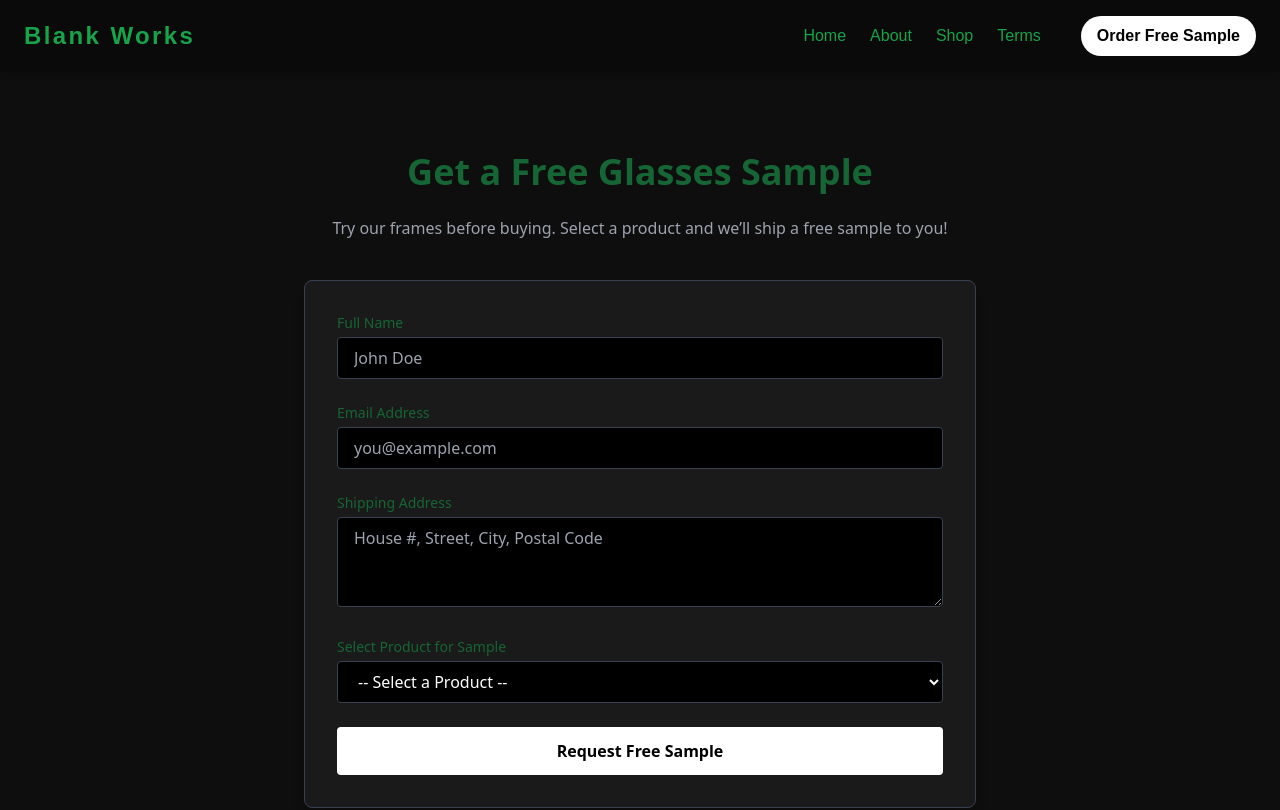
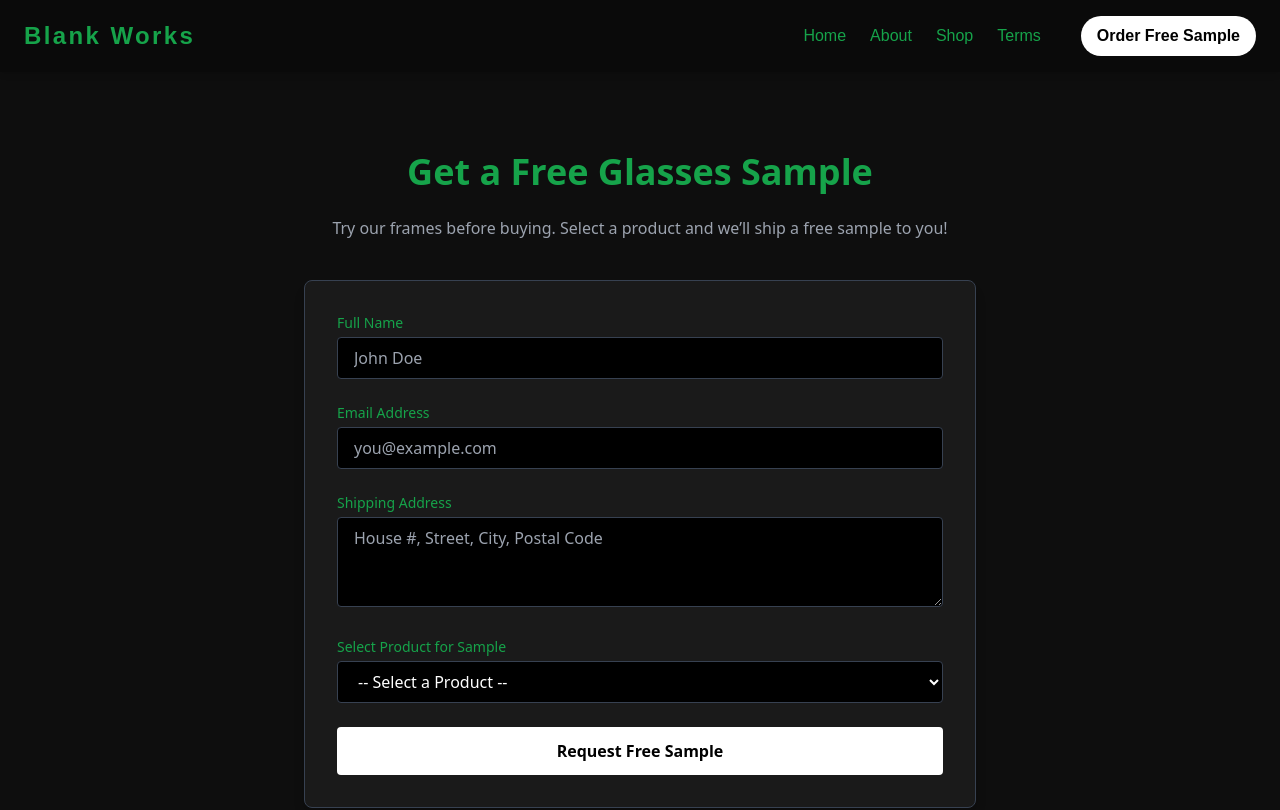
Before and after one commit to gulariba/Glasses-website, a Next.js app: page /free-sample in a window 1280 px wide. Shown: the top 810 px of the page. Built offline with nearby package versions, Linux system fonts and the light colour scheme.

Commit message:
Update page.tsx

```diff
--- a/src/app/free-sample/page.tsx
+++ b/src/app/free-sample/page.tsx
@@ -20,7 +20,7 @@ export default function FreeSamplePage() {
   };
 
   return (
-    <main className="bg-[#0e0e0e] text-green-800 min-h-screen px-6 md:px-12 py-20 font-sans">
+    <main className="bg-[#0e0e0e] text-green-600 min-h-screen px-6 md:px-12 py-20 font-sans">
       <div className="max-w-2xl mx-auto">
         <h1 className="text-4xl font-bold mb-6 text-center">Get a Free Glasses Sample</h1>
         <p className="text-gray-400 text-center mb-10">
```
